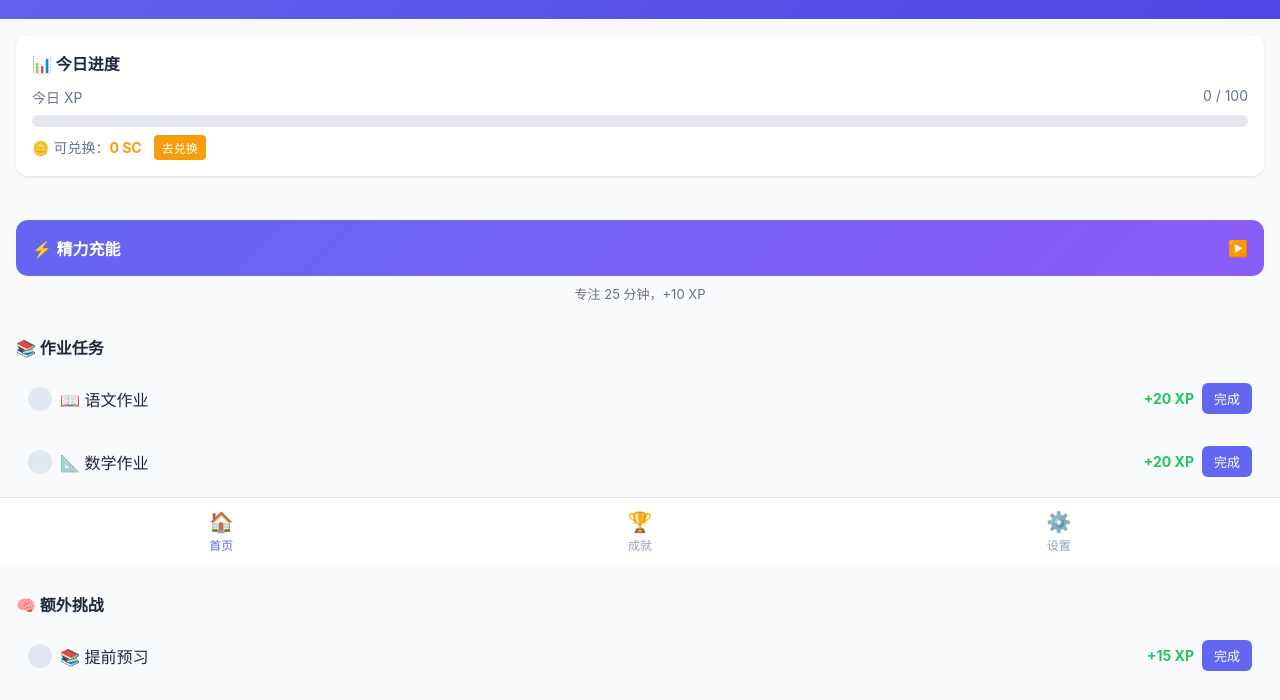
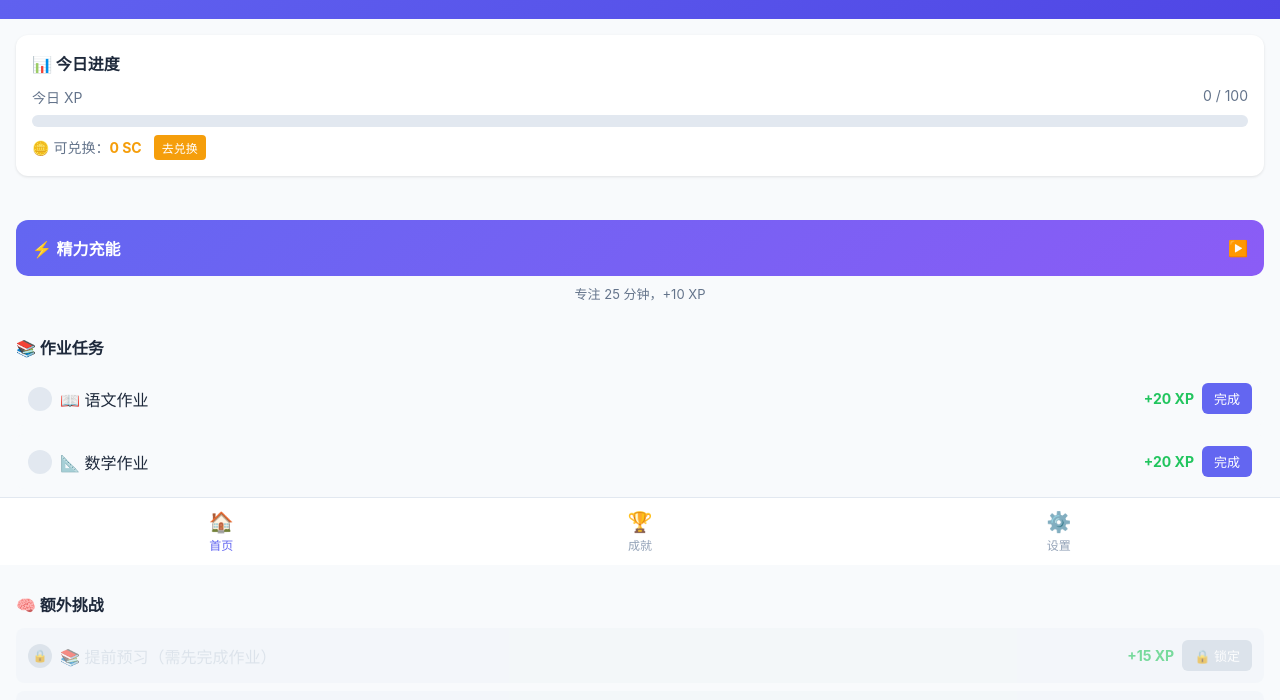
Before and after one commit to kzredpapa/xta-game2, a website: page index.html in a window 1280 px wide. Shown: the part 235-935 px from the top of the page. Drawn offline with Linux system fonts and the light colour scheme.

Commit message:
Add: 作业完成后解锁额外挑战，调整 XP 数值

```diff
--- a/index.html
+++ b/index.html
@@ -49,6 +49,7 @@
       margin-bottom: 8px;
     }
     .task-item.completed { opacity: 0.5; }
+    .task-item.locked { opacity: 0.6; background: #f1f5f9; }
     .task-name { display: flex; align-items: center; gap: 8px; }
     .task-check {
       width: 24px; height: 24px;
@@ -58,6 +59,7 @@
     }
     .task-check.done { background: #22c55e; color: white; }
     .task-check.pending { background: #e2e8f0; }
+    .task-check.locked { background: #cbd5e1; color: #64748b; }
     .task-xp { color: #22c55e; font-weight: bold; font-size: 14px; margin-right: 8px; }
     .btn {
       background: #6366f1;
@@ -313,9 +315,9 @@
     function saveState(s) { localStorage.setItem(STORAGE_KEY, JSON.stringify(s)); }
 
     const XP_REWARDS = {
-      chinese: 25, math: 25, english: 25,
-      preview: 15, review: 15, basketball: 15,
-      cleanDesk: 10, water: 10, meal: 10, focus: 10,
+      chinese: 20, math: 20, english: 20,
+      preview: 5, review: 5, basketball: 5,
+      cleanDesk: 5, water: 5, meal: 5, focus: 5,
     };
 
     let state = loadState();
@@ -465,16 +467,22 @@
       document.getElementById('challenge-tasks').innerHTML = '';
       document.getElementById('life-tasks').innerHTML = '';
 
+      // 检查 3 项作业是否完成
+      const homeworkDone = state.todayTasks.chinese && state.todayTasks.math && state.todayTasks.english;
+
       tasks.forEach(t => {
         const done = state.todayTasks[t.id];
-        const html = '<div class="task-item ' + (done ? 'completed' : '') + '">' +
+        const isExtraChallenge = t.section === 'challenge';
+        const locked = isExtraChallenge && !homeworkDone && !done;
+
+        const html = '<div class="task-item ' + (done ? 'completed' : '') + (locked ? ' locked' : '') + '">' +
           '<div class="task-name">' +
-          '<div class="task-check ' + (done ? 'done' : 'pending') + '">' + (done ? '✓' : '') + '</div>' +
-          '<span style="' + (done ? 'text-decoration:line-through;color:#94a3b8;' : '') + '">' + t.name + '</span>' +
+          '<div class="task-check ' + (done ? 'done' : (locked ? 'locked' : 'pending')) + '">' + (done ? '✓' : (locked ? '🔒' : '')) + '</div>' +
+          '<span style="' + (done ? 'text-decoration:line-through;color:#94a3b8;' : (locked ? 'color:#cbd5e1;' : '')) + '">' + t.name + (locked ? '（需先完成作业）' : '') + '</span>' +
           '</div>' +
           '<div>' +
           '<span class="task-xp">+' + t.xp + ' XP</span>' +
-          (!done ? '<button class="btn" onclick="completeTask(\'' + t.id + '\', \'task\', ' + t.xp + ')">完成</button>' : '') +
+          (!done && !locked ? '<button class="btn" onclick="completeTask(\'' + t.id + '\', \'task\', ' + t.xp + ')">完成</button>' : (locked ? '<button class="btn" disabled style="background:#cbd5e1;">🔒 锁定</button>' : '')) +
           '</div>' +
           '</div>';
         document.getElementById(t.section + '-tasks').innerHTML += html;
```
